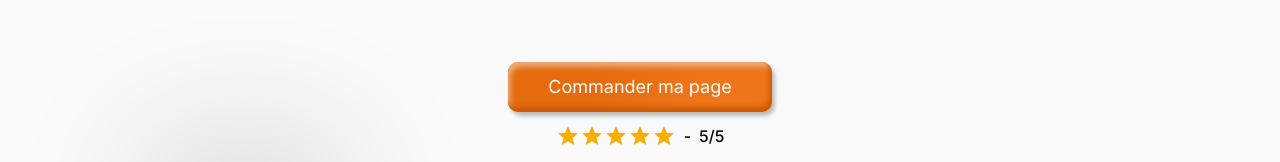
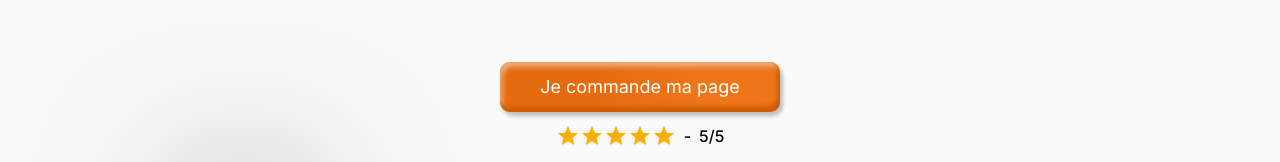
Before and after one commit to SebMZI/territa-lp, a Next.js app: page / in a window 1280 px wide. Shown: the part 399-561 px from the top of the page. Built offline with nearby package versions, Linux system fonts and the light colour scheme.

Commit message:
feat: :bug: Removed bug caused by animation
Add overflow hidden to main to resolve this bug caused by the animations with framer motion.

```diff
--- a/app/page.js
+++ b/app/page.js
@@ -1,4 +1,16 @@
-import { Advise, Benefits, Button, FAQ, Features, Footer, Header, Hero, LastCTA, Offer, Process } from "@/components";
+import {
+  Advise,
+  Benefits,
+  Button,
+  FAQ,
+  Features,
+  Footer,
+  Header,
+  Hero,
+  LastCTA,
+  Offer,
+  Process,
+} from "@/components";
 import Analytics from "@/components/Analytics";
 import Image from "next/image";
 
@@ -6,18 +18,18 @@ import Image from "next/image";
 
 export default function Home() {
   return (
-    <main className=" h-full max-w-screen-xl m-auto flex flex-col items-center px-7  ">
+    <main className=" h-full max-w-screen-xl m-auto flex flex-col items-center px-7  overflow-hidden ">
       <Header />
-      <Hero/>
-      <Benefits/>
-      <Features/>
-      <Advise/>
-      <Process/>
-      <Offer/>
-      <FAQ/>
-      <LastCTA/>
-      <Footer/>
-      <Analytics/>
+      <Hero />
+      <Benefits />
+      <Features />
+      <Advise />
+      <Process />
+      <Offer />
+      <FAQ />
+      <LastCTA />
+      <Footer />
+      <Analytics />
     </main>
   );
 }
--- a/components/Button.jsx
+++ b/components/Button.jsx
@@ -6,7 +6,7 @@ const Button = ({ containerStyle }) => {
       <button
         className={`${containerStyle} h-[50px] bg-[linear-gradient(93deg,#E66B0E_32.87%,#EE7519_71.91%)] rounded-[10px] text-lg text-white shadow-btn active:shadow-btnHover active:text-[#FFFFFF] active:bg-[linear-gradient(152deg,#D76006_-23.13%,#FB8F3D_103.83%)]`}
       >
-        Commander ma page
+        Je commande ma page
       </button>
     </Link>
   );
```
